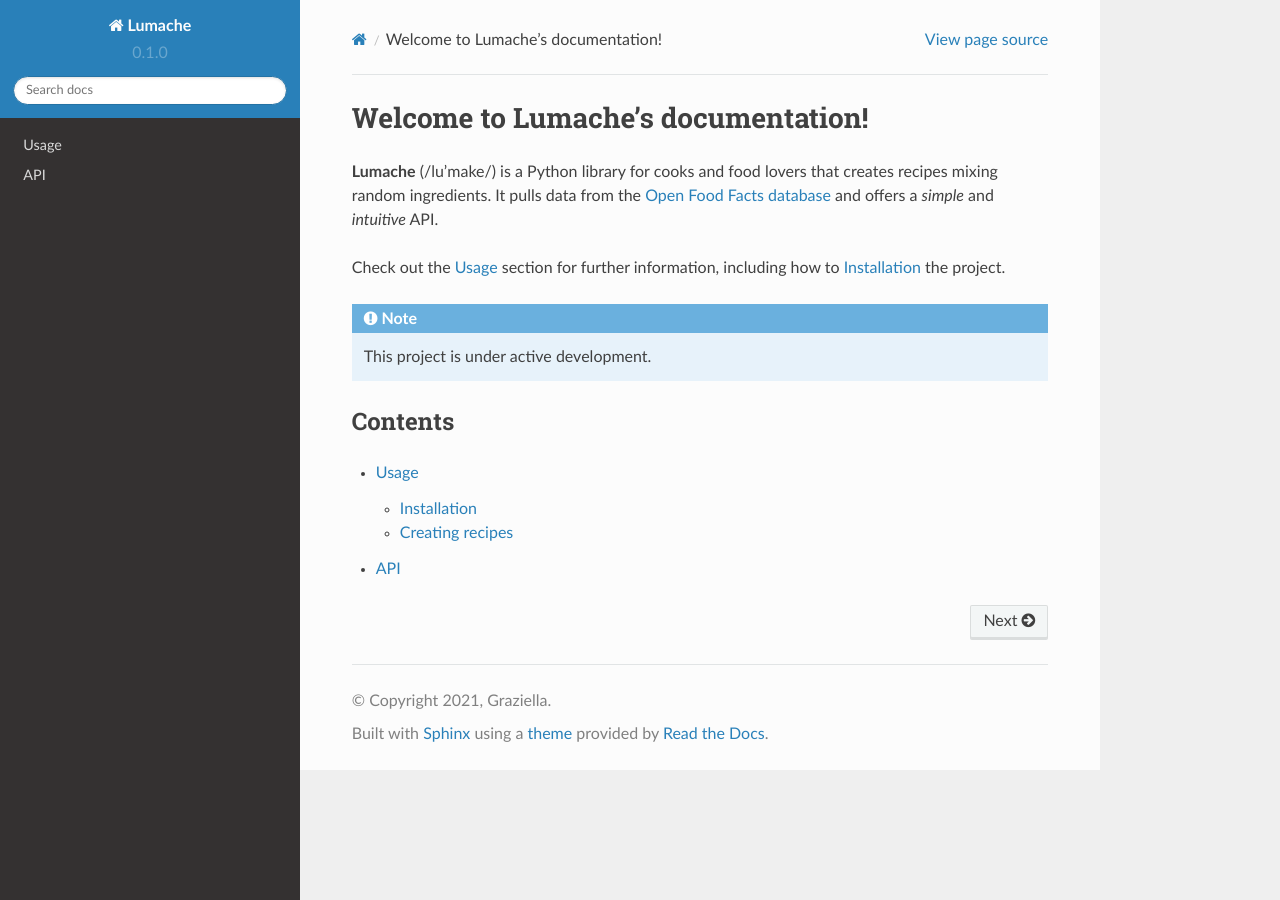
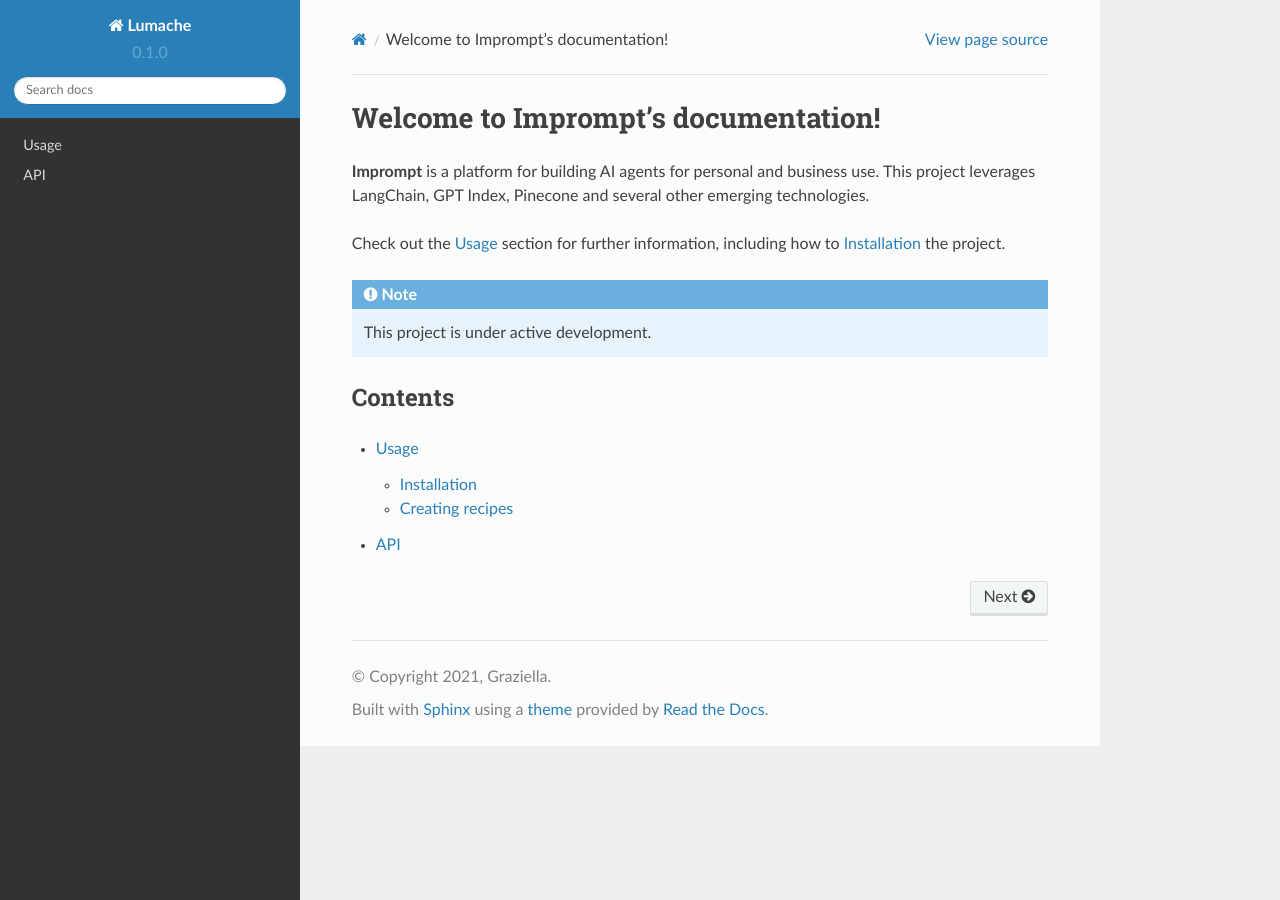
Before and after one commit to jeffrschneider/imprompt, a Sphinx documentation site: the page built from docs/source/index.rst, in a window 1280 px wide. Built offline with Sphinx 7.4.7 and the Read the Docs theme 2.0.0, drawn with Linux system fonts in a browser that asks for light colours.

Commit message:
Update index.rst

```diff
--- a/docs/source/index.rst
+++ b/docs/source/index.rst
@@ -1,10 +1,10 @@
-Welcome to Lumache's documentation!
+Welcome to Imprompt's documentation!
 ===================================
 
-**Lumache** (/lu'make/) is a Python library for cooks and food lovers
-that creates recipes mixing random ingredients.
-It pulls data from the `Open Food Facts database <https://world.openfoodfacts.org/>`_
-and offers a *simple* and *intuitive* API.
+**Imprompt** is a platform for building AI agents
+for personal and business use.
+This project leverages LangChain, GPT Index, Pinecone and several
+other emerging technologies.
 
 Check out the :doc:`usage` section for further information, including
 how to :ref:`installation` the project.
```
